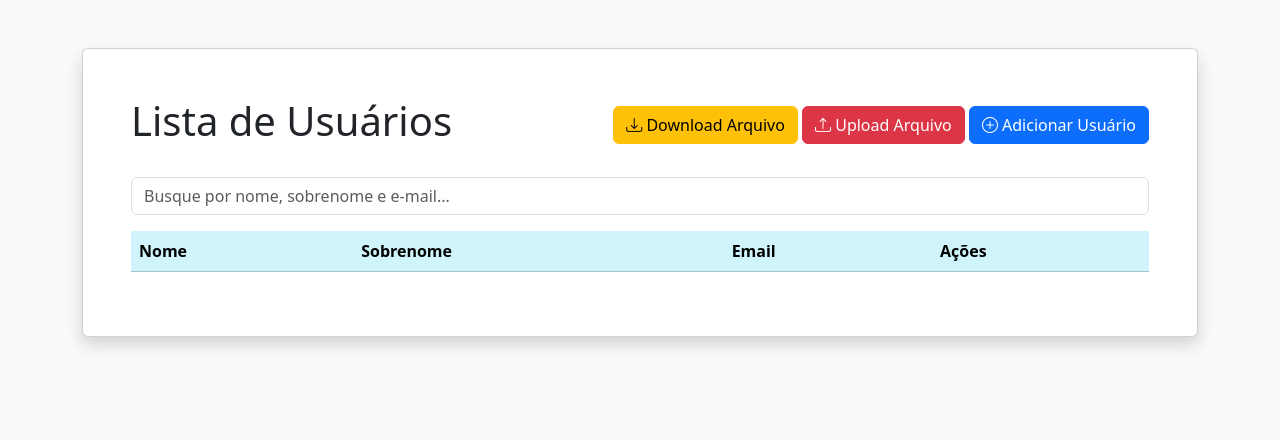
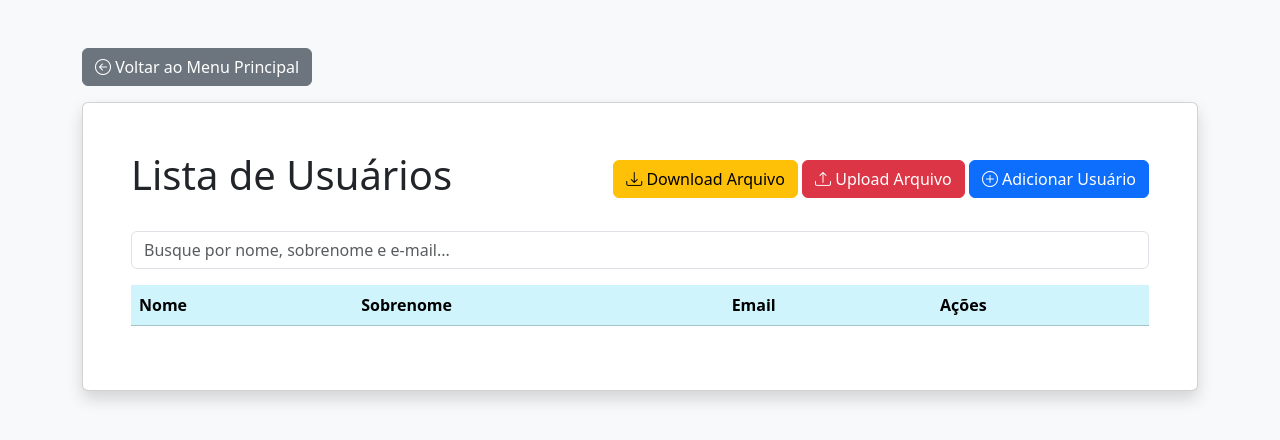
Before and after one commit to ZiraniusTech/curso-dev-js, a plain HTML site: page atividadesindividuais/js/projetos/cadastro/cadastro.html in a window 1280 px wide. Drawn offline with nearby package versions, Linux system fonts and the light colour scheme.

Commit message:
aula final2 25/10/2025 3

```diff
--- a/atividadesindividuais/js/projetos/cadastro/cadastro.html
+++ b/atividadesindividuais/js/projetos/cadastro/cadastro.html
@@ -49,6 +49,11 @@
     </div>
 
     <div class="container py-5">
+
+        <a href="../../../../index.html" class="btn btn-secondary mb-3">
+            <i class="bi bi-arrow-left-circle"></i> Voltar ao Menu Principal
+        </a>
+
         <section id="tela-lista" class="card shadow p-5">
             <div class="d-flex justify-content-between align-items-center mb-4">
                 <h1>Lista de Usuários</h1>
```
Also changed, not shown: atividadesindividuais/js/projetos/orçamento/atividade_orcamento.html (+10 -3 lines).
